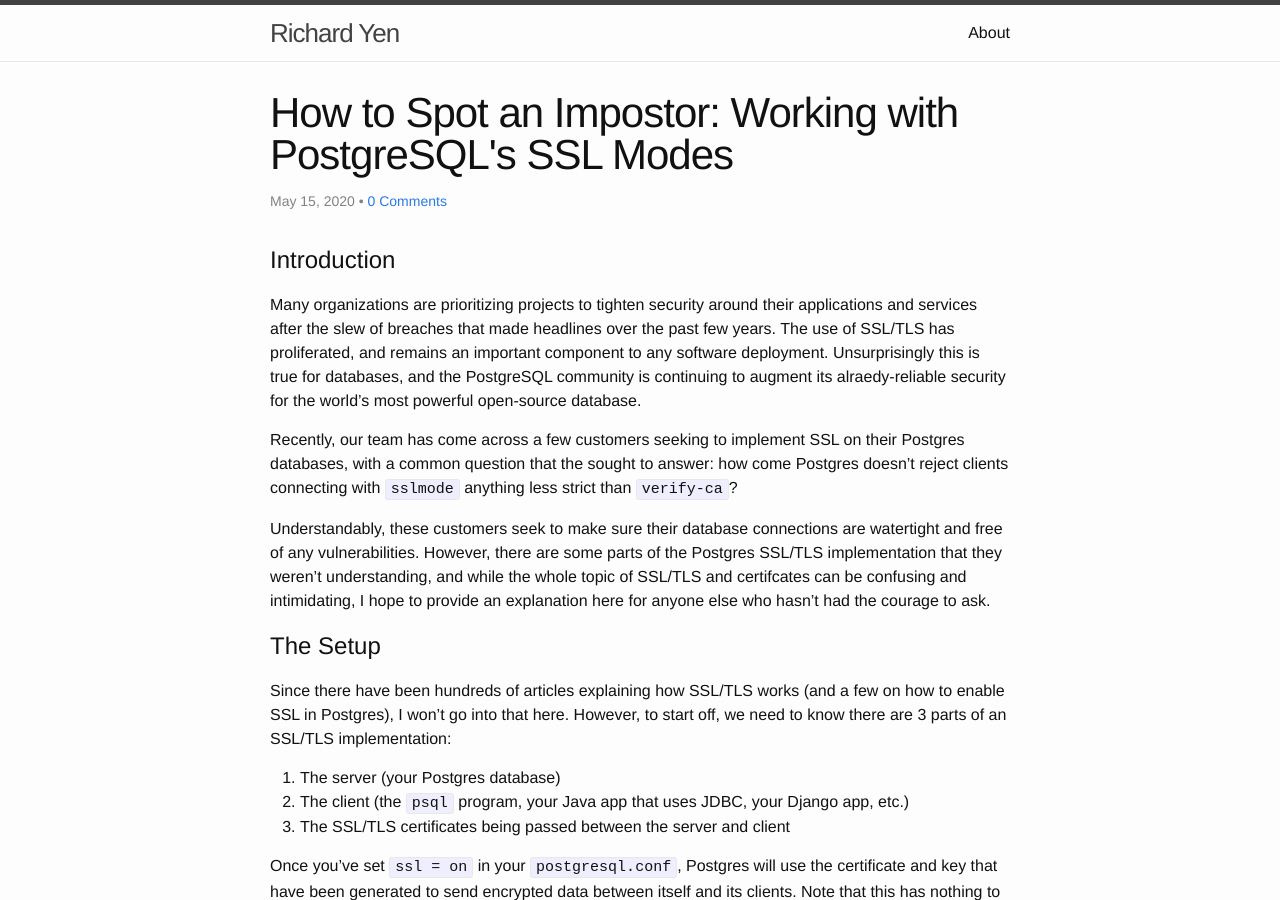
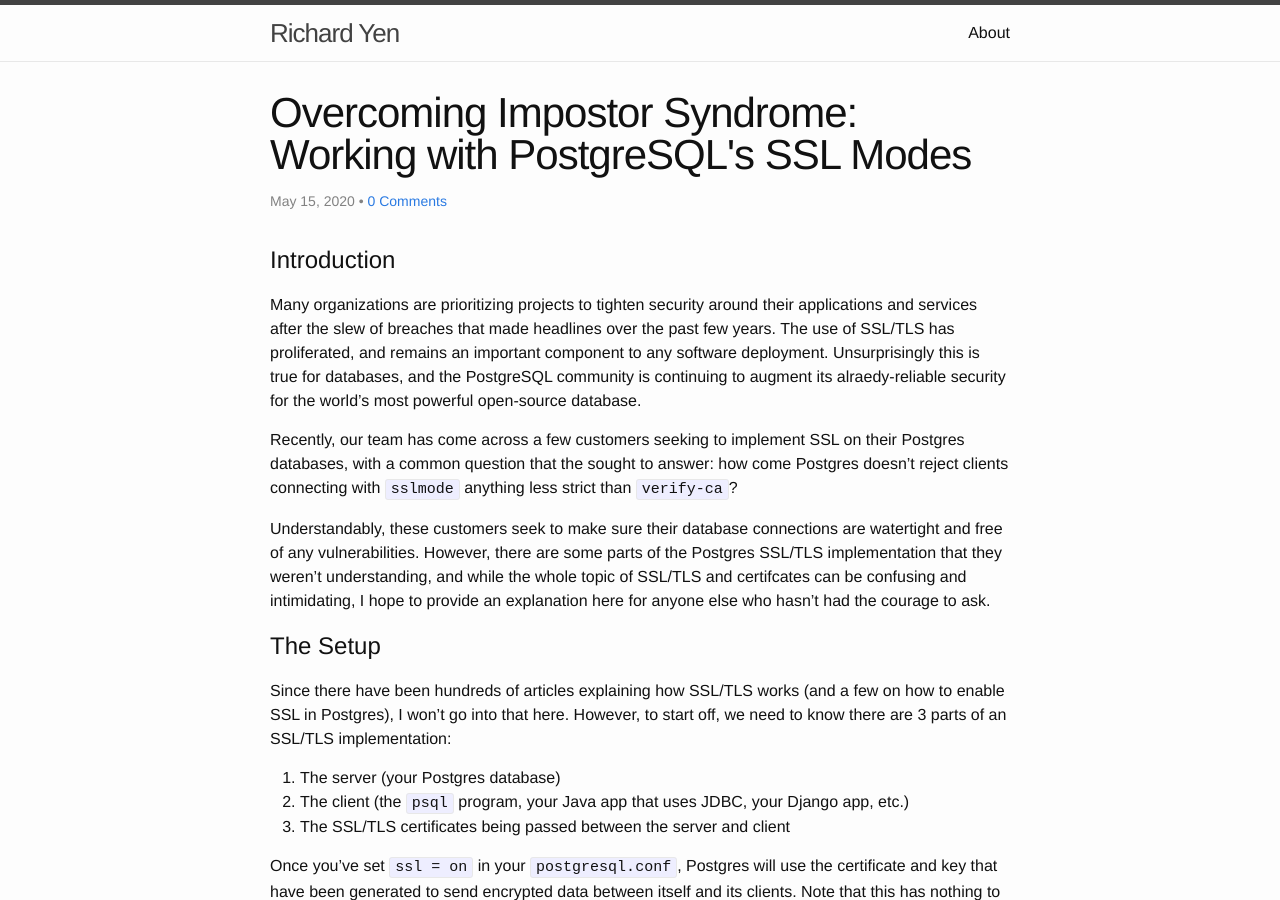
Before and after one commit to richyen/richyen.github.io, a Jekyll site: the page built from _posts/2020-05-15-how-to-spot-an-impostor.markdown, in a window 1280 px wide and 900 px high. Built offline with Jekyll 4.4.1, drawn with Linux system fonts in a browser that asks for light colours; comment, search, counter and statistics services are not loaded.

Commit message:
make title less of a claim

```diff
--- a/_posts/2020-05-15-how-to-spot-an-impostor.markdown
+++ b/_posts/2020-05-15-how-to-spot-an-impostor.markdown
@@ -1,6 +1,6 @@
 ---
 layout: post
-title:  "How to Spot an Impostor: Working with PostgreSQL's SSL Modes"
+title:  "Overcoming Impostor Syndrome: Working with PostgreSQL's SSL Modes"
 date:   2020-05-15 13:00:09 -0800
 tags: PostgreSQL postgres ssl security
 comments: true
```
